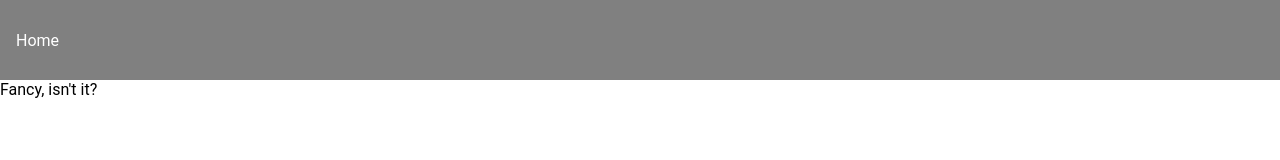
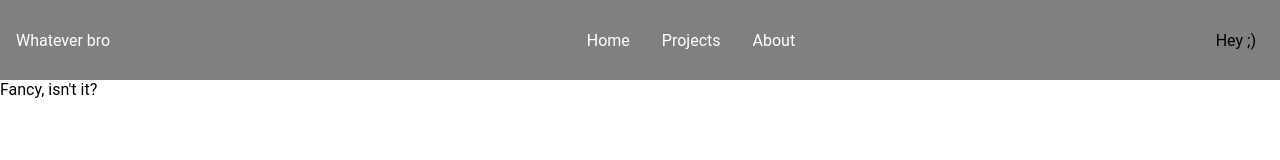
Before and after one commit to AdamDTak2112/adam-tak-portfolio, a Gatsby site: page / in a window 1280 px wide. Built offline with nearby package versions, Linux system fonts and the light colour scheme; Gatsby itself is replaced by a stand-in of ours.

Commit message:
finish basic navbar

```diff
--- a/src/components/header.js
+++ b/src/components/header.js
@@ -2,12 +2,21 @@ import { Link } from "gatsby"
 import React from "react"
 import styled from "styled-components"
 import { GoThreeBars } from "react-icons/go"
+import { MenuData } from "../data/menuData"
 
 const Header = () => {
   return (
     <Nav>
-      <NavLink to="/">Home</NavLink>
+      <NavLink to="/">Whatever bro</NavLink>
       <Bars />
+      <NavMenu>
+        {MenuData.map((item, index) => (
+          <NavLink to={item.link} key={index}>
+            {item.title}
+          </NavLink>
+        ))}
+      </NavMenu>
+      <NavBtn>Hey ;)</NavBtn>
     </Nav>
   )
 }
@@ -47,3 +56,22 @@ const Bars = styled(GoThreeBars)`
     cursor: pointer;
   }
 `
+
+const NavMenu = styled.div`
+  display: flex;
+  align-items: center;
+  margin-right: -40px;
+
+  @media screen and (max-width: 768px) {
+    display: none;
+  }
+`
+const NavBtn = styled.div`
+  display: flex;
+  align-items: center;
+  margin-right: 24px;
+
+  @media screen and (max-width: 768px) {
+    display: none;
+  }
+`
--- /dev/null
+++ b/src/data/menuData.js
@@ -0,0 +1,13 @@
+export const MenuData = [{
+        title: "Home",
+        link: "/"
+    },
+    {
+        title: "Projects",
+        link: "/projects"
+    },
+    {
+        title: "About",
+        link: "/contact"
+    },
+]
```
Also changed, not shown: src/components/button.js (added).
